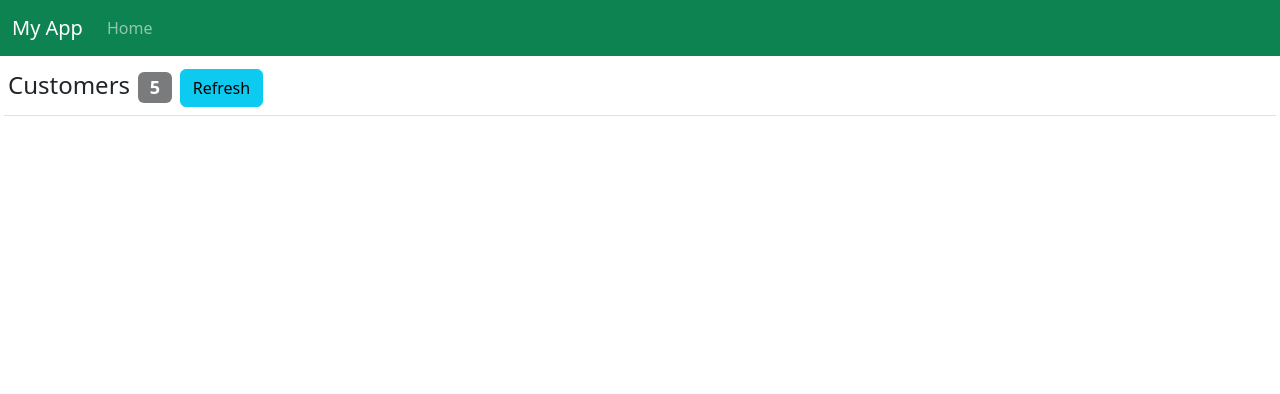
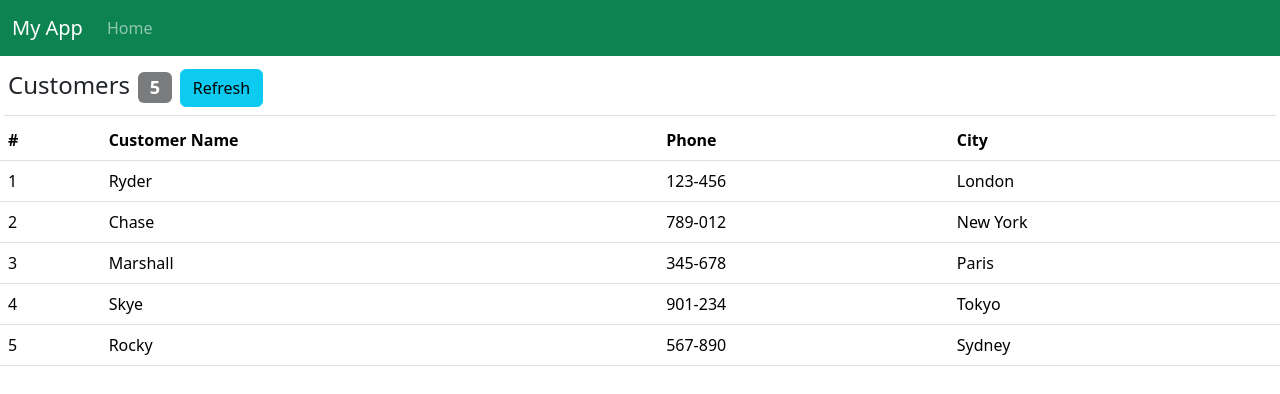
Before and after one commit to marinaivanovadev/my-first-app, a React (Create React App) app: page / in a window 1280 px wide. Shown: the top 394 px of the page. Built offline with nearby package versions, Linux system fonts and the light colour scheme.

Commit message:
Render list

```diff
--- a/src/MainContent.jsx
+++ b/src/MainContent.jsx
@@ -1,7 +1,17 @@
 import React, { Component } from "react";
 
 export default class MainContent extends Component{
-    state = { pageTitle: "Customers", customersCount: 5};
+    state = {
+        pageTitle: "Customers",
+        customersCount: 5,
+        customers: [
+            { id: 1, name: "Ryder", phone: "123-456", address: { city: "London" } },
+            { id: 2, name: "Chase", phone: "789-012", address: { city: "New York" } },
+            { id: 3, name: "Marshall", phone: "345-678", address: { city: "Paris" } },
+            { id: 4, name: "Skye", phone: "901-234", address: { city: "Tokyo" } },
+            { id: 5, name: "Rocky", phone: "567-890", address: { city: "Sydney" } }
+        ],
+    };
 
     render() {
         return (
@@ -13,6 +23,30 @@ export default class MainContent extends Component{
                     </span>
                     <button className="btn btn-info" onClick={this.onRefreshClick}>Refresh</button>
                 </h4>
+                <table className="table">
+                    <thead>
+                        <tr>
+                            <th>#</th>
+                            <th>Customer Name</th>
+                            <th>Phone</th>
+                            <th>City</th>
+                        </tr>
+                    </thead>
+                    <tbody>
+                        {
+                            this.state.customers.map((cust) => {
+                                return (
+                                    <tr key={cust.id}>
+                                        <td>{cust.id}</td>
+                                        <td>{cust.name}</td>
+                                        <td>{cust.phone}</td>
+                                        <td>{cust.address.city}</td>
+                                    </tr>
+                                );
+                            })
+                        }
+                    </tbody>
+                </table>
             </div>
         );
     }
```
